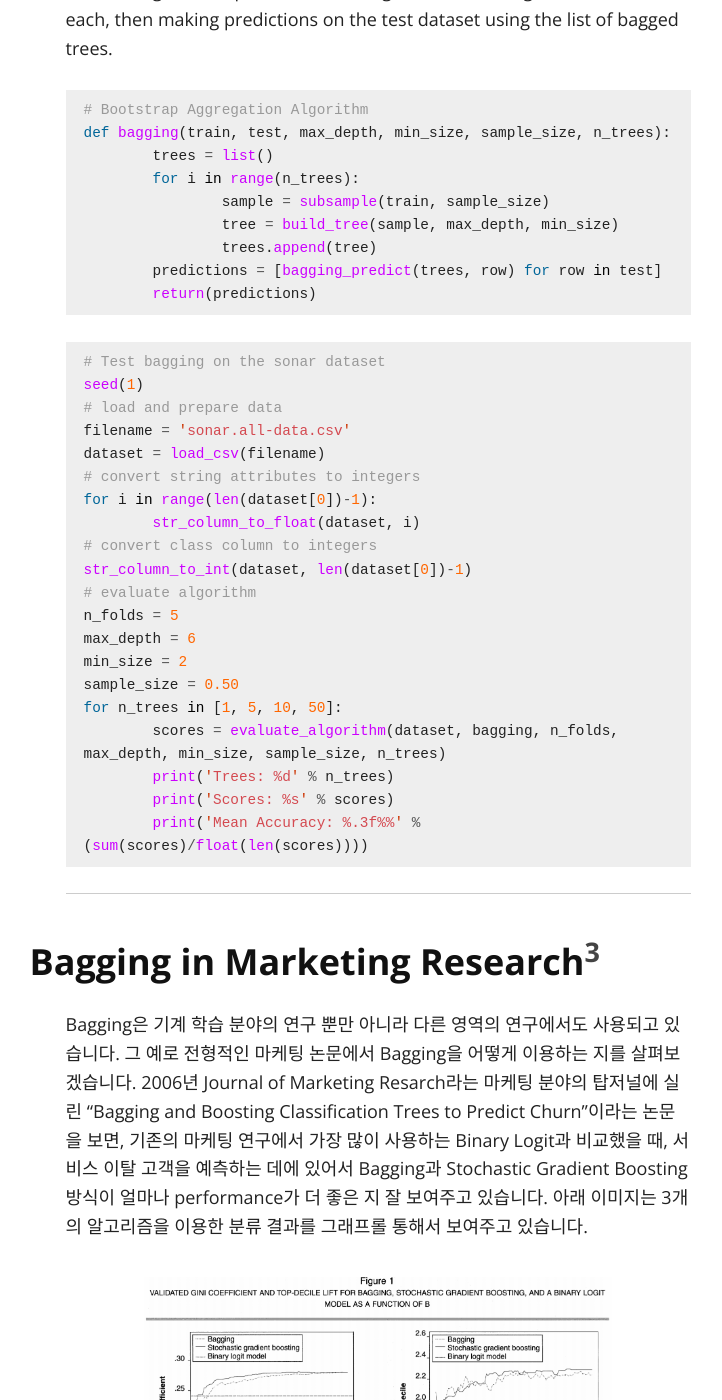
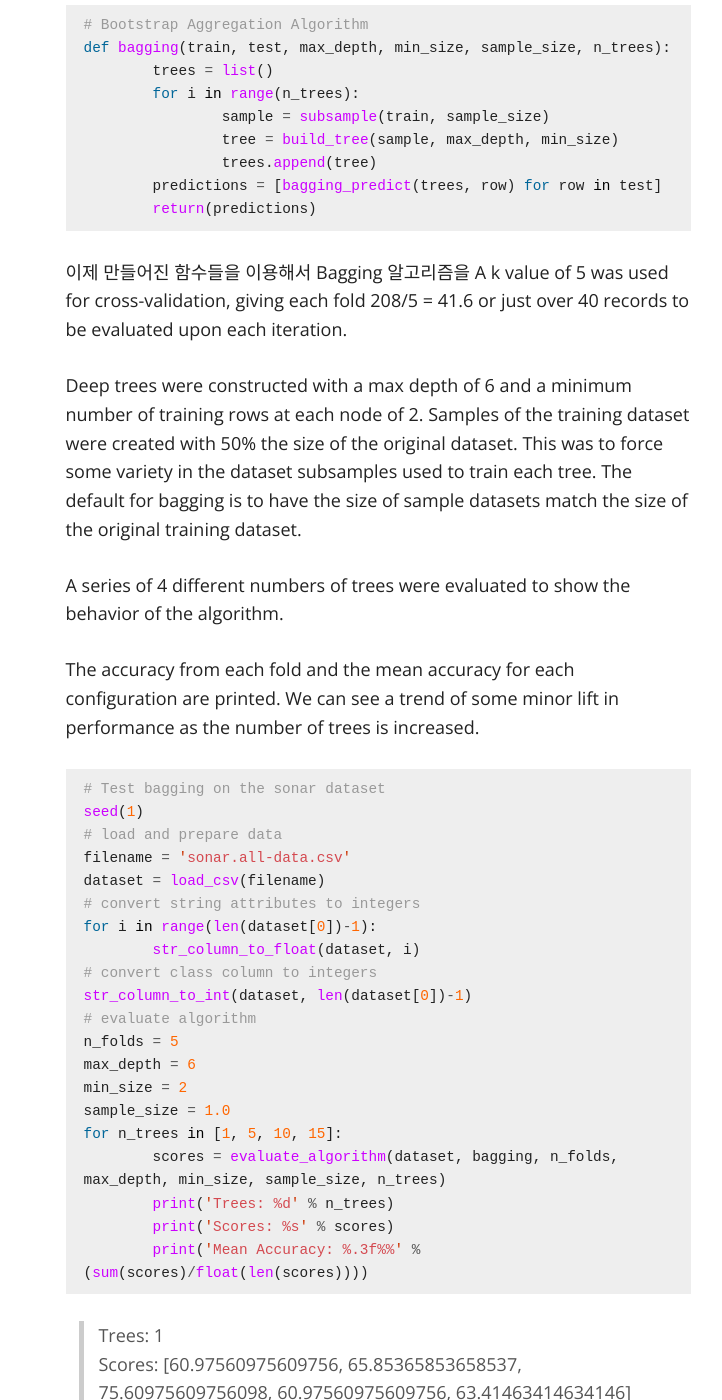
Before and after one commit to seokchaeyoon/seokchaeyoon.github.io, a Jekyll site: the page built from index.md, in a window 1280 px wide and 1400 px high, scrolled down 22296 px. Shown: the whole window, without its empty margins (262-984 px from the left). Built offline with Jekyll 4.4.1, drawn with Linux system fonts in a browser that asks for light colours; nearby versions of some CDN libraries; formulas are drawn with MathJax 3; some of the changed text lies outside the part shown.

Commit message:
Update index.md

````diff
--- a/index.md
+++ b/index.md
@@ -278,9 +278,7 @@ for size in [1, 10, 100]:
 > Samples=100, Estimated Mean: 4.447
 
 ##### Bagging
-The example assumes that a CSV copy of the dataset is in the current working directory with the file name sonar.all-data.csv.
-
-The dataset is first loaded, the string values converted to numeric and the output column is converted from strings to the integer values of 0 to 1. This is achieved with helper functions load_csv(), str_column_to_float() and str_column_to_int() to load and prepare the dataset.
+이제 앞에서 Bagging 알고리즘을 python으로 구현해보겠스니다. 일단 dataset을 불러온 후에 문자열 자료를 숫자로 바꾸고 문자로 된 결과값을 0 또는 1의 정수로 바꾸어야 합니다. 이를 위해서 아래와 같은 세 개의 함수(load_csv, str_column_to_float, str_column_to_int)를 만들었습니다.
 
 ```python
 # Bagging Algorithm on the Sonar dataset
@@ -489,7 +487,14 @@ def bagging(train, test, max_depth, min_size, sample_size, n_trees):
 	return(predictions)
 ```
 
+이제 만들어진 함수들을 이용해서 Bagging 알고리즘을
+A k value of 5 was used for cross-validation, giving each fold 208/5 = 41.6 or just over 40 records to be evaluated upon each iteration.
 
+Deep trees were constructed with a max depth of 6 and a minimum number of training rows at each node of 2. Samples of the training dataset were created with 50% the size of the original dataset. This was to force some variety in the dataset subsamples used to train each tree. The default for bagging is to have the size of sample datasets match the size of the original training dataset.
+
+A series of 4 different numbers of trees were evaluated to show the behavior of the algorithm.
+
+The accuracy from each fold and the mean accuracy for each configuration are printed. We can see a trend of some minor lift in performance as the number of trees is increased.
 
 ```python
 # Test bagging on the sonar dataset
@@ -506,13 +511,28 @@ str_column_to_int(dataset, len(dataset[0])-1)
 n_folds = 5
 max_depth = 6
 min_size = 2
-sample_size = 0.50
-for n_trees in [1, 5, 10, 50]:
+sample_size = 1.0
+for n_trees in [1, 5, 10, 15]:
 	scores = evaluate_algorithm(dataset, bagging, n_folds, max_depth, min_size, sample_size, n_trees)
 	print('Trees: %d' % n_trees)
 	print('Scores: %s' % scores)
 	print('Mean Accuracy: %.3f%%' % (sum(scores)/float(len(scores))))
 ```
+
+> Trees: 1 <br>
+> Scores: [60.97560975609756, 65.85365853658537, 75.60975609756098, 60.97560975609756, 63.41463414634146] <br>
+> Mean Accuracy: 65.366% <br>
+> Trees: 5 <br>
+> Scores: [78.04878048780488, 78.04878048780488, 85.36585365853658, 68.29268292682927, 75.60975609756098] <br>
+> Mean Accuracy: 77.073% <br>
+> Trees: 10 <br>
+> Scores: [70.73170731707317, 68.29268292682927, 85.36585365853658, 75.60975609756098, 85.36585365853658] <br>
+> Mean Accuracy: 77.073% <br>
+> Trees: 15 <br>
+> Scores: [65.85365853658537, 82.92682926829268, 75.60975609756098, 78.04878048780488, 82.92682926829268] <br>
+> Mean Accuracy: 77.073%
+
+
 
 <hr>
 ### Bagging in Marketing Research[^3]
````
